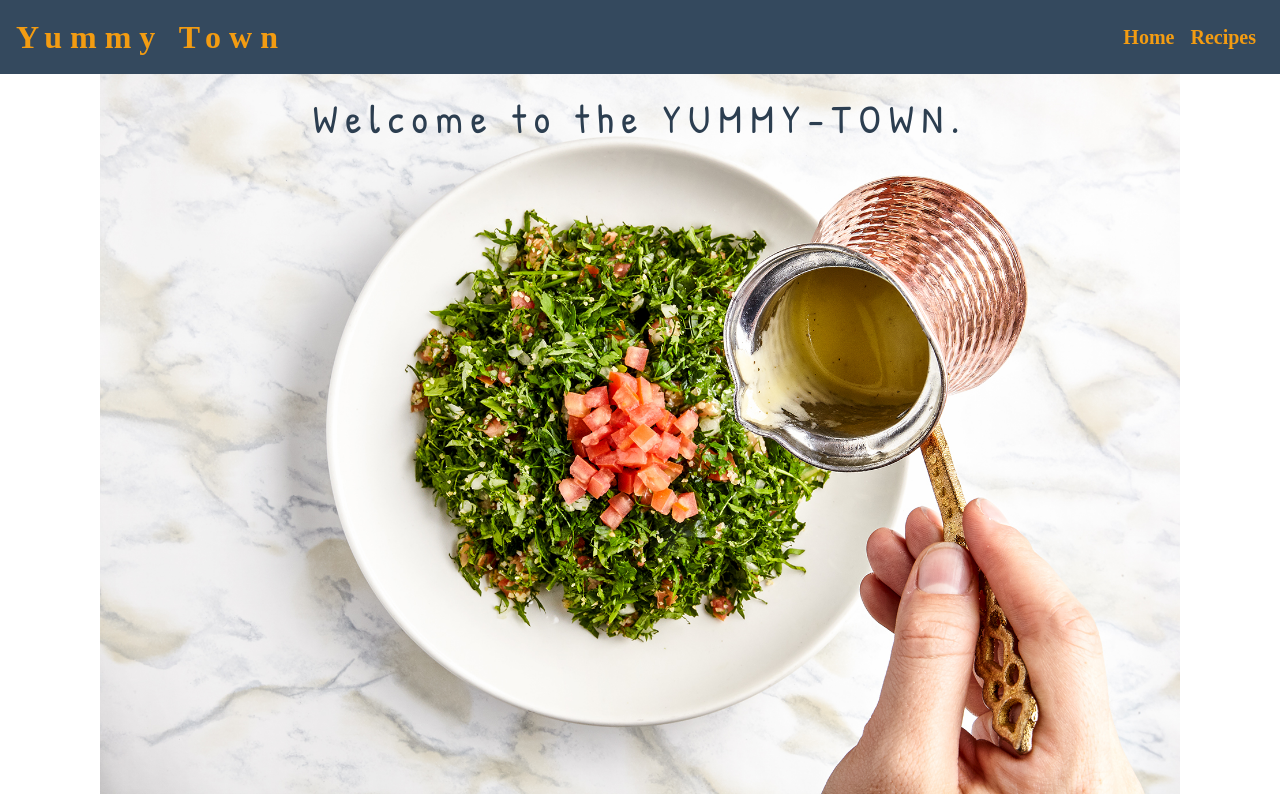
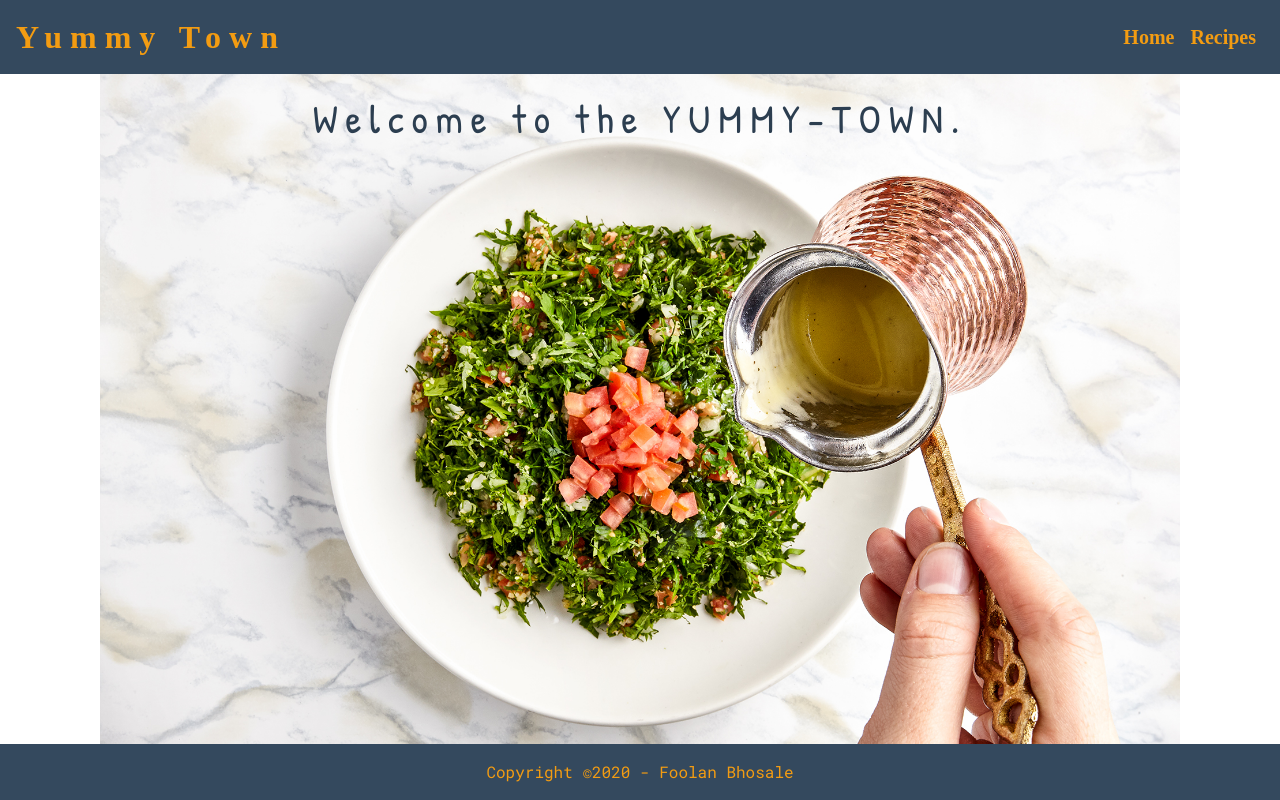
Before and after one commit to foolan-bhosale/practice, a React (Create React App) app: page / in a window 1280 px wide. Shown: the top 800 px of the page. Built offline with nearby package versions, Linux system fonts and the light colour scheme; a web font is replaced by a local one.

Commit message:
footer component is fixed

```diff
--- a/src/components/Footer/Footer.css
+++ b/src/components/Footer/Footer.css
@@ -2,6 +2,7 @@
     background-color: #34495e;
     color: #f39c12;
     font-family: 'Fredericka the Great', cursive;
-    position: absolute;
+    position: fixed;
     width: 100%;
+    bottom: 0;
 }
--- a/src/components/Home/Home.js
+++ b/src/components/Home/Home.js
@@ -10,7 +10,7 @@ import './Home.css';
 function Home() {
     return (
         <>
-        <div className='container'>
+        <div className='container mb-5'>
             <section className='container col-12'>
                 <img src={home} alt='salad' className='img-fluid h-auto' />
                 <div className='position-absolute card-img-overlay'>
@@ -18,7 +18,7 @@ function Home() {
                 </div>
             </section>
 
-            <section className='intro'>
+            <section>
                 <div className='container'>
                     <div className='row'>
                         <div className='col-md-6 col-12 align-self-center mt-5'>
@@ -34,14 +34,14 @@ function Home() {
                     </div>
                 </div>
             </section>
-            <section className='intro'>
+            <section>
                 <div className='container'>
                     <div className='row'>
                         <div className='col-md-6 mt-5 col-12 align-self-center'>
                             <h1 className='text-dark home-container'>Discover the flavours of the food</h1>
                         </div>
                         <div className='col-md-6 col-12 align-self-center mt-5'>
-                            <div>
+                            <div >
                                 <img src={world} className='img-fluid' alt='ingredients' />
                             </div>
                         </div>
--- a/src/components/RecipeDetails/RecipeDetails.js
+++ b/src/components/RecipeDetails/RecipeDetails.js
@@ -59,7 +59,7 @@ class RecipeDetails extends Component {
 
         return (
             <>
-            <div className='container recipe-details'>
+            <div className='container mb-5 recipe-details'>
                 <div className='row'>
                     <section className='col-md-8  col-12'>
 
--- a/src/components/Recipes/Recipes.js
+++ b/src/components/Recipes/Recipes.js
@@ -39,7 +39,7 @@ function Recipes() {
     }
 
     return (
-        <div>
+        <div className='mb-5'>
             <Search handleChange={handleChange} handleSubmit={handleSubmit} searchString={searchString} />
             <RecipeList recipes={recipes} />
             {recipes.length > 0 ? <Footer /> : null}
```
